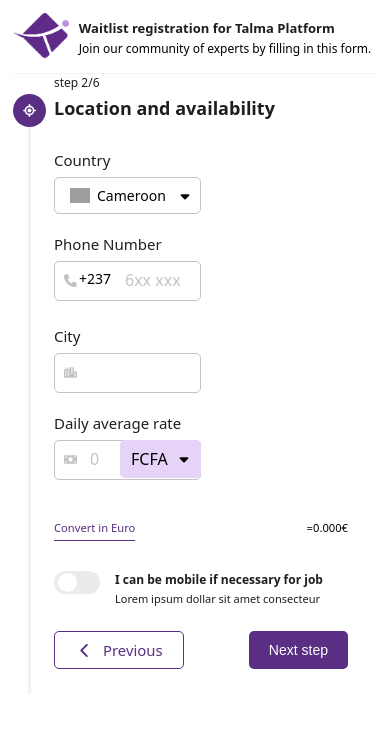
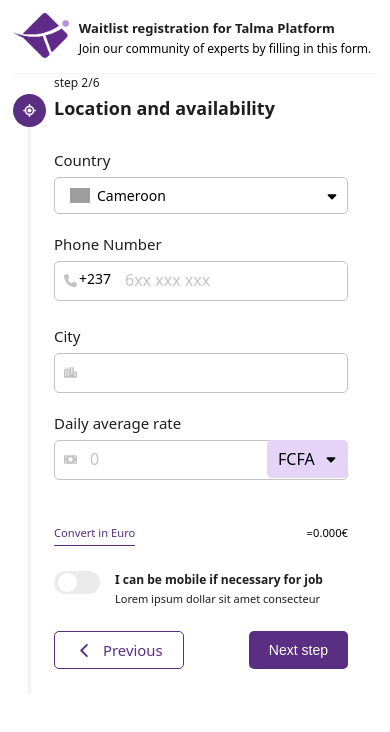
Before and after one commit to yann-fk-21/talma-form, a React (Create React App) app: page / in a window 390 px wide. Both pictures are taken after typing "Sample", "Sample", "name@example.com", "Sample" into the empty fields and a click on the button "Next Step". Shown: the top 732 px of the page. Built offline with nearby package versions, Linux system fonts and the light colour scheme; grey boxes are pictures that could not be loaded.

Commit message:
style: button change style

```diff
--- a/src/components/componentNotRetulables/mainRight/mainRight1.css
+++ b/src/components/componentNotRetulables/mainRight/mainRight1.css
@@ -268,7 +268,7 @@
   }
 
   .space-signup {
-    /* width: 100% !important; */
+    width: 100% !important;
     display: flex;
     flex-direction: column;
     gap: 7px;
--- a/src/components/componentNotRetulables/mainRight/mainRight2.css
+++ b/src/components/componentNotRetulables/mainRight/mainRight2.css
@@ -82,9 +82,9 @@
   .convertion {
     display: flex;
     justify-content: space-between;
-    width: 100%;
+    /* width: 100%; */
     font-size: 0.7em;
-    transform: translate3d(0, -5px, 0);
+    /* transform: translate3d(0, -5px, 0); */
   }
   .convertion :nth-child(1) {
     color: #592e83;
```
